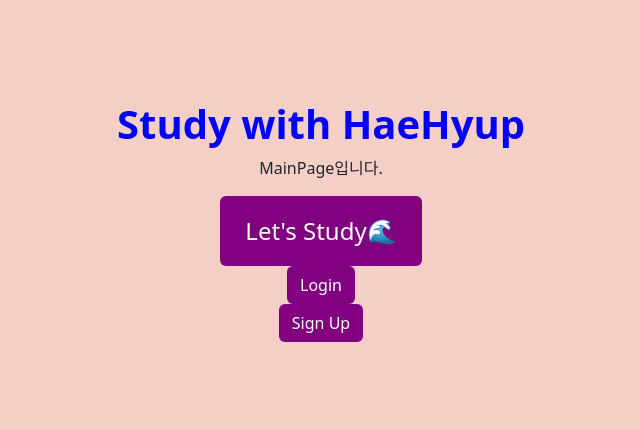
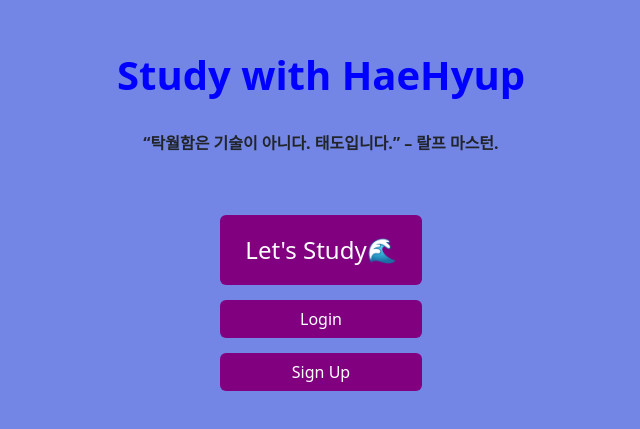
Before and after one commit to jinbepirate/haehyup-front, a React (Vite) app: page / in a window 1280 px wide. Shown: the part 179-608 px from the top of the page, without its empty margins (319-959 px from the left). Built offline with nearby package versions, Linux system fonts and the light colour scheme.

Commit message:
feat: 랜딩 페이지 디자인 수정

```diff
--- a/src/routes/MainPage.css
+++ b/src/routes/MainPage.css
@@ -3,11 +3,18 @@
     background-color: #83b5f6;
   }
   50% {
-    background-color: #fad0c4;
+    background-color: #7283e4;
   }
   100% {
-    background-color: #ff9a9e;
+    background-color: #334ec6;
   }
+}
+
+.button-container {
+  display: flex;
+  flex-direction: column;
+  gap: 15px; /* Adjust the spacing between buttons */
+  margin-top: 20px;
 }
 
 .main-page {
--- a/src/routes/page.jsx
+++ b/src/routes/page.jsx
@@ -26,16 +26,22 @@ export default function MainPage() {
       }
       `}
           </style>
-          <p>MainPage입니다. </p>
+          <br></br>
+          <p>
+            <b> “탁월함은 기술이 아니다. 태도입니다.” – 랄프 마스턴.</b>{" "}
+          </p>
+          <br></br>
+          <div className="button-container">
             <Button as={Link} to="/board" variant="flat" size="xxl">
               Let's Study🌊
-          </Button>{" "}
+            </Button>
             <Button as={Link} to="/signin" variant="flat" size="xl">
               Login
-          </Button>{" "}
+            </Button>
             <Button as={Link} to="/signup" variant="flat" size="xl">
               Sign Up
-          </Button>{" "}
+            </Button>
+          </div>
         </div>
       </CSSTransition>
     </>
```
Also changed, not shown: 1 other file (tests, documents, lock files or other folders). Lines whose indentation alone changed are shown as unchanged.
